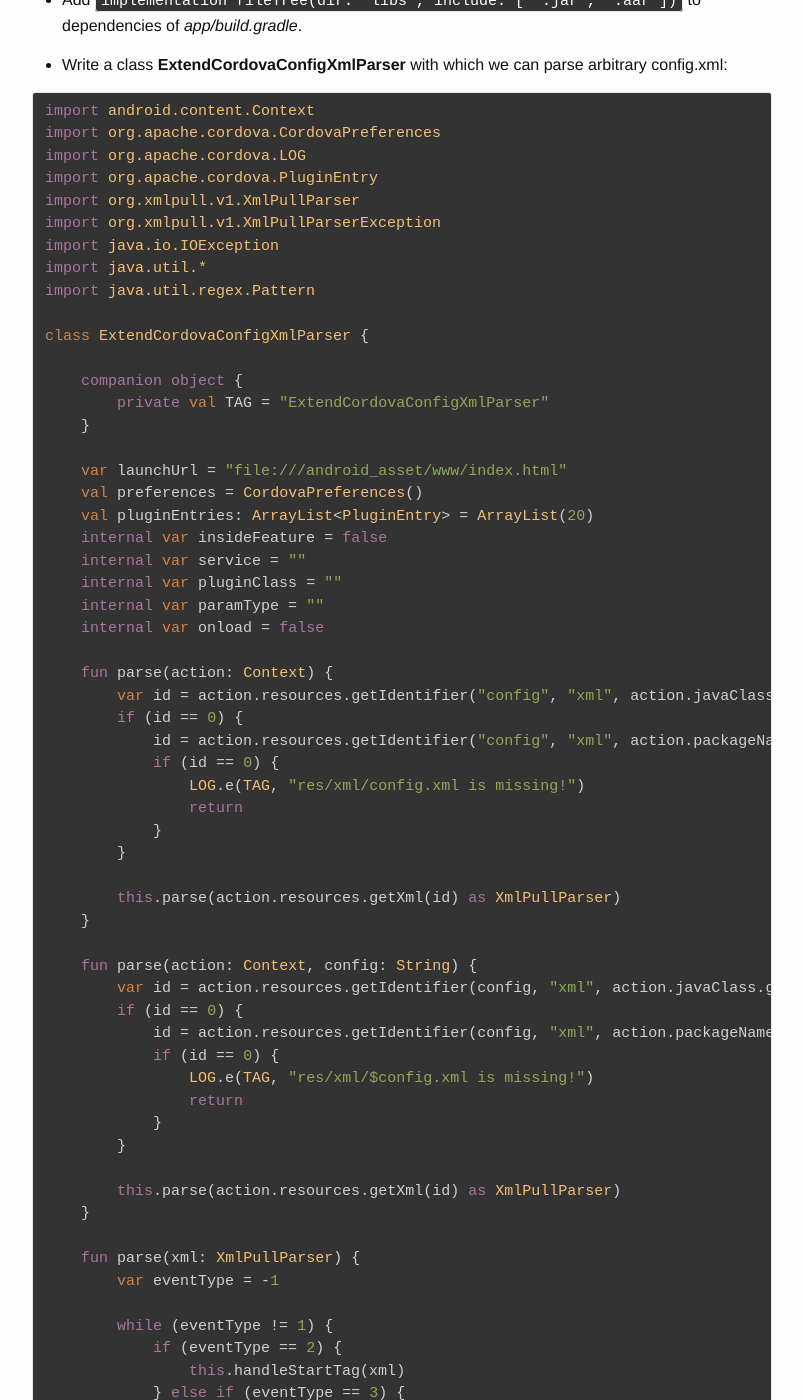
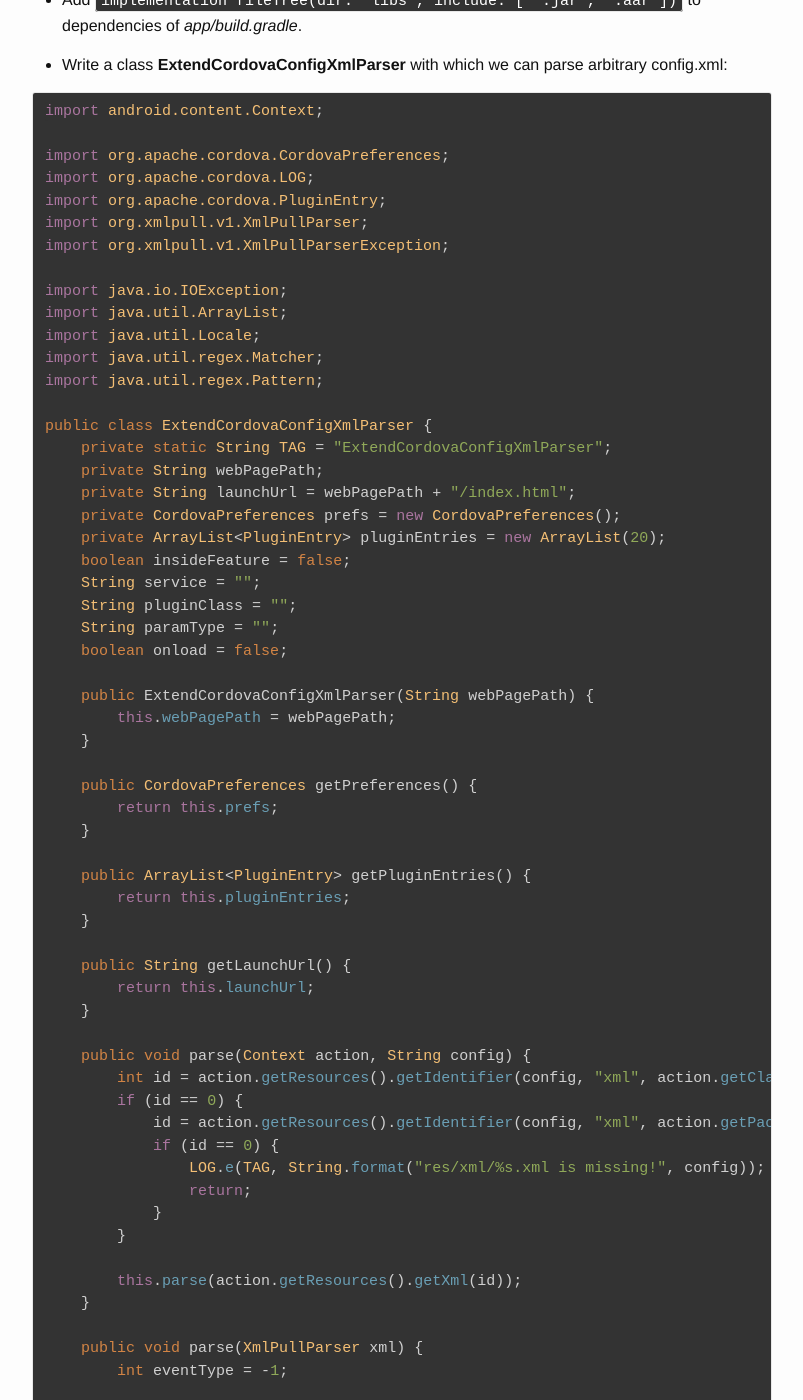
Before and after one commit to jie-meng/jie-meng.github.io, a Jekyll site: the page built from _posts/2018-08-14-android-hybrid-with-cordova.md, in a window 1280 px wide and 1400 px high, scrolled down 762 px. Shown: the whole window, without its empty margins (238-1041 px from the left). Built offline with Jekyll 4.4.1, drawn with Linux system fonts in a browser that asks for light colours; comment, search, counter and statistics services are not loaded; some of the changed text lies outside the part shown.

Commit message:
Update android-hybrid-with-cordova

```diff
--- a/_posts/2018-08-14-android-hybrid-with-cordova.md
+++ b/_posts/2018-08-14-android-hybrid-with-cordova.md
@@ -21,7 +21,7 @@
 
 ## Build a native Android project
 
-- Create a native Android project, use kotlin as example
+- Create a native Android project
 
 - Make sure its minSdkVersion not lower than 19.
 
@@ -31,137 +31,140 @@
 
 - Write a class **ExtendCordovaConfigXmlParser** with which we can parse arbitrary config.xml:
 
-{% highlight kotlin %}
+{% highlight java %}
 
-import android.content.Context
-import org.apache.cordova.CordovaPreferences
-import org.apache.cordova.LOG
-import org.apache.cordova.PluginEntry
-import org.xmlpull.v1.XmlPullParser
-import org.xmlpull.v1.XmlPullParserException
-import java.io.IOException
-import java.util.*
-import java.util.regex.Pattern
+import android.content.Context;
 
-class ExtendCordovaConfigXmlParser {
+import org.apache.cordova.CordovaPreferences;
+import org.apache.cordova.LOG;
+import org.apache.cordova.PluginEntry;
+import org.xmlpull.v1.XmlPullParser;
+import org.xmlpull.v1.XmlPullParserException;
 
-    companion object {
-        private val TAG = "ExtendCordovaConfigXmlParser"
+import java.io.IOException;
+import java.util.ArrayList;
+import java.util.Locale;
+import java.util.regex.Matcher;
+import java.util.regex.Pattern;
+
+public class ExtendCordovaConfigXmlParser {
+    private static String TAG = "ExtendCordovaConfigXmlParser";
+    private String webPagePath;
+    private String launchUrl = webPagePath + "/index.html";
+    private CordovaPreferences prefs = new CordovaPreferences();
+    private ArrayList<PluginEntry> pluginEntries = new ArrayList(20);
+    boolean insideFeature = false;
+    String service = "";
+    String pluginClass = "";
+    String paramType = "";
+    boolean onload = false;
+
+    public ExtendCordovaConfigXmlParser(String webPagePath) {
+        this.webPagePath = webPagePath;
     }
 
-    var launchUrl = "file:///android_asset/www/index.html"
-    val preferences = CordovaPreferences()
-    val pluginEntries: ArrayList<PluginEntry> = ArrayList(20)
-    internal var insideFeature = false
-    internal var service = ""
-    internal var pluginClass = ""
-    internal var paramType = ""
-    internal var onload = false
+    public CordovaPreferences getPreferences() {
+        return this.prefs;
+    }
 
-    fun parse(action: Context) {
-        var id = action.resources.getIdentifier("config", "xml", action.javaClass.getPackage().name)
+    public ArrayList<PluginEntry> getPluginEntries() {
+        return this.pluginEntries;
+    }
+
+    public String getLaunchUrl() {
+        return this.launchUrl;
+    }
+
+    public void parse(Context action, String config) {
+        int id = action.getResources().getIdentifier(config, "xml", action.getClass().getPackage().getName());
         if (id == 0) {
-            id = action.resources.getIdentifier("config", "xml", action.packageName)
+            id = action.getResources().getIdentifier(config, "xml", action.getPackageName());
             if (id == 0) {
-                LOG.e(TAG, "res/xml/config.xml is missing!")
-                return
+                LOG.e(TAG, String.format("res/xml/%s.xml is missing!", config));
+                return;
             }
         }
 
-        this.parse(action.resources.getXml(id) as XmlPullParser)
+        this.parse(action.getResources().getXml(id));
     }
 
-    fun parse(action: Context, config: String) {
-        var id = action.resources.getIdentifier(config, "xml", action.javaClass.getPackage().name)
-        if (id == 0) {
-            id = action.resources.getIdentifier(config, "xml", action.packageName)
-            if (id == 0) {
-                LOG.e(TAG, "res/xml/$config.xml is missing!")
-                return
-            }
-        }
-
-        this.parse(action.resources.getXml(id) as XmlPullParser)
-    }
-
-    fun parse(xml: XmlPullParser) {
-        var eventType = -1
+    public void parse(XmlPullParser xml) {
+        int eventType = -1;
 
         while (eventType != 1) {
             if (eventType == 2) {
-                this.handleStartTag(xml)
+                this.handleStartTag(xml);
             } else if (eventType == 3) {
-                this.handleEndTag(xml)
+                this.handleEndTag(xml);
             }
 
             try {
-                eventType = xml.next()
-            } catch (var4: XmlPullParserException) {
-                var4.printStackTrace()
-            } catch (var5: IOException) {
-                var5.printStackTrace()
+                eventType = xml.next();
+            } catch (XmlPullParserException var4) {
+                var4.printStackTrace();
+            } catch (IOException var5) {
+                var5.printStackTrace();
             }
-
         }
-
     }
 
-    fun handleStartTag(xml: XmlPullParser) {
-        val strNode = xml.name
-        if (strNode == "feature") {
-            this.insideFeature = true
-            this.service = xml.getAttributeValue(null as String?, "name")
-        } else if (this.insideFeature && strNode == "param") {
-            this.paramType = xml.getAttributeValue(null as String?, "name")
-            if (this.paramType == "service") {
-                this.service = xml.getAttributeValue(null as String?, "value")
-            } else if (this.paramType != "package" && this.paramType != "android-package") {
-                if (this.paramType == "onload") {
-                    this.onload = "true" == xml.getAttributeValue(null as String?, "value")
+    public void handleStartTag(XmlPullParser xml) {
+        String strNode = xml.getName();
+        if (strNode.equals("feature")) {
+            this.insideFeature = true;
+            this.service = xml.getAttributeValue(null, "name");
+        } else if (this.insideFeature && strNode.equals("param")) {
+            this.paramType = xml.getAttributeValue(null, "name");
+            if (this.paramType.equals("service")) {
+                this.service = xml.getAttributeValue(null, "value");
+            } else if (!this.paramType.equals("package") && !this.paramType.equals("android-package")) {
+                if (this.paramType.equals("onload")) {
+                    this.onload = "true".equals(xml.getAttributeValue(null, "value"));
                 }
             } else {
-                this.pluginClass = xml.getAttributeValue(null as String?, "value")
+                this.pluginClass = xml.getAttributeValue(null, "value");
             }
         } else {
-            val src: String?
-            if (strNode == "preference") {
-                src = xml.getAttributeValue(null as String?, "name").toLowerCase(Locale.ENGLISH)
-                val value = xml.getAttributeValue(null as String?, "value")
-                this.preferences.set(src, value)
-            } else if (strNode == "content") {
-                src = xml.getAttributeValue(null as String?, "src")
+            String src;
+            if (strNode.equals("preference")) {
+                src = xml.getAttributeValue(null, "name").toLowerCase(Locale.ENGLISH);
+                String value = xml.getAttributeValue(null, "value");
+                this.prefs.set(src, value);
+            } else if (strNode.equals("content")) {
+                src = xml.getAttributeValue(null, "src");
                 if (src != null) {
-                    this.setStartUrl(src)
+                    this.setStartUrl(src);
                 }
             }
         }
-
     }
 
-    fun handleEndTag(xml: XmlPullParser) {
-        val strNode = xml.name
-        if (strNode == "feature") {
-            this.pluginEntries.add(PluginEntry(this.service, this.pluginClass, this.onload))
-            this.service = ""
-            this.pluginClass = ""
-            this.insideFeature = false
-            this.onload = false
+    public void handleEndTag(XmlPullParser xml) {
+        String strNode = xml.getName();
+        if (strNode.equals("feature")) {
+            this.pluginEntries.add(new PluginEntry(this.service, this.pluginClass, this.onload));
+            this.service = "";
+            this.pluginClass = "";
+            this.insideFeature = false;
+            this.onload = false;
+        }
+    }
+
+    private void setStartUrl(String src) {
+        if (src == null) {
+            return;
         }
 
-    }
-
-    private fun setStartUrl(src: String) {
-        var copysrc = src
-        val schemeRegex = Pattern.compile("^[a-z-]+://")
-        val matcher = schemeRegex.matcher(copysrc)
+        Pattern schemeRegex = Pattern.compile("^[a-z-]+://");
+        Matcher matcher = schemeRegex.matcher(src);
         if (matcher.find()) {
-            this.launchUrl = copysrc
+            this.launchUrl = src;
         } else {
-            if (copysrc[0] == '/') {
-                copysrc = copysrc.substring(1)
+            if (src.charAt(0) == '/') {
+                src = src.substring(1);
             }
 
-            this.launchUrl = "file:///android_asset/www/$copysrc"
+            this.launchUrl = webPagePath + "/" + src;
         }
     }
 }
@@ -170,33 +173,39 @@
 
 - Write a class **ExtendCordovaActivity** with which we can build hybrid page easily:
 
-{% highlight kotlin %}
+{% highlight java %}
 
-import android.os.Bundle
-import org.apache.cordova.CordovaActivity
+import android.os.Bundle;
 
-abstract class ExtendCordovaActivity : CordovaActivity() {
+import org.apache.cordova.CordovaActivity;
 
-    abstract fun getConfig(): String
+public abstract class ExtendCordovaActivity extends CordovaActivity {
 
-    override fun onCreate(savedInstanceState: Bundle?) {
-        super.onCreate(savedInstanceState)
+    public abstract String getConfig();
 
-        val extras = intent.extras
+    public abstract String getWebPagePath();
+
+    @Override
+    public void onCreate(Bundle savedInstanceState) {
+        super.onCreate(savedInstanceState);
+        loadConfig();
+
+        Bundle extras = getIntent().getExtras();
         if (extras != null && extras.getBoolean("cdvStartInBackground", false)) {
-            moveTaskToBack(true)
+            moveTaskToBack(true);
         }
 
-        loadUrl(launchUrl)
+        loadUrl(launchUrl);
     }
 
-    override fun loadConfig() {
-        val parser = ExtendCordovaConfigXmlParser()
-        parser.parse(this, getConfig())
-        this.preferences = parser.preferences
-        this.preferences.setPreferencesBundle(this.intent.extras)
-        this.launchUrl = parser.launchUrl
-        this.pluginEntries = parser.pluginEntries
+    @Override
+    protected void loadConfig() {
+        ExtendCordovaConfigXmlParser parser = new ExtendCordovaConfigXmlParser(getWebPagePath());
+        parser.parse(this, getConfig());
+        this.preferences = parser.getPreferences();
+        this.preferences.setPreferencesBundle(getIntent().getExtras());
+        this.launchUrl = parser.getLaunchUrl();
+        this.pluginEntries = parser.getPluginEntries();
     }
 }
 
@@ -218,22 +227,46 @@
 
 - Copy `platforms/android/app/src/assets/www` from from **cordova project** to **native project**.
 
+- Create `WebPagePath` which can switch web page directory.
+
+{% highlight java %}
+
+import com.jmengxy.cordovadroid.base.ExtendCordovaActivity;
+import com.jmengxy.cordovadroid.definitions.WebPagePath;
+
+import com.jmengxy.cordovadroid.BuildConfig;
+
+public class WebPagePath {
+    public static final String ASSETS = "file:///android_asset/www";
+    public static final String INTERNAL_STORAGE = "file:///sdcard/Android/data/" + BuildConfig.APPLICATION_ID + "/www";
+    public static final String EXTERNAL_STORAGE = "file:///sdcard/CordovaDroid/www";
+}
+
+{% endhighlight %}
+
 - Create an Activity **IndexActivity**.
 
-{% highlight kotlin %}
+{% highlight java %}
 
-import com.example.native.base.ExtendCordovaActivity
+import com.jmengxy.cordovadroid.base.ExtendCordovaActivity;
+import com.jmengxy.cordovadroid.definitions.WebPagePath;
 
-class IndexActivity : ExtendCordovaActivity() {
+public class IndexActivity extends ExtendCordovaActivity {
 
-    override fun getConfig(): String {
-        return "index"
+    @Override
+    public String getConfig() {
+        return "index";
+    }
+
+    @Override
+    public String getWebPagePath() {
+        return WebPagePath.ASSETS;
     }
 }
 
 {% endhighlight %}
 
-- Create a config file **index.xml** in `app/src/main/res/xml/` of **native project**. Copy content from **config.xml**, change widget id to package name of IndexActivity. `<content src="index.html" />` points to `assets/www/index.html`.
+- Create a config file **index.xml** in `app/src/main/res/xml/` of **native project**. Copy content from **config.xml**, change widget id to package name of IndexActivity. `<content src="index.html" />` points to `{web page directory}/index.html`.
 
 - Make a button in MainActivity which jump to IndexActivity.
 
```
Also changed, not shown: other parts of _posts/2018-08-14-android-hybrid-with-cordova.md (+2 -0 lines).
